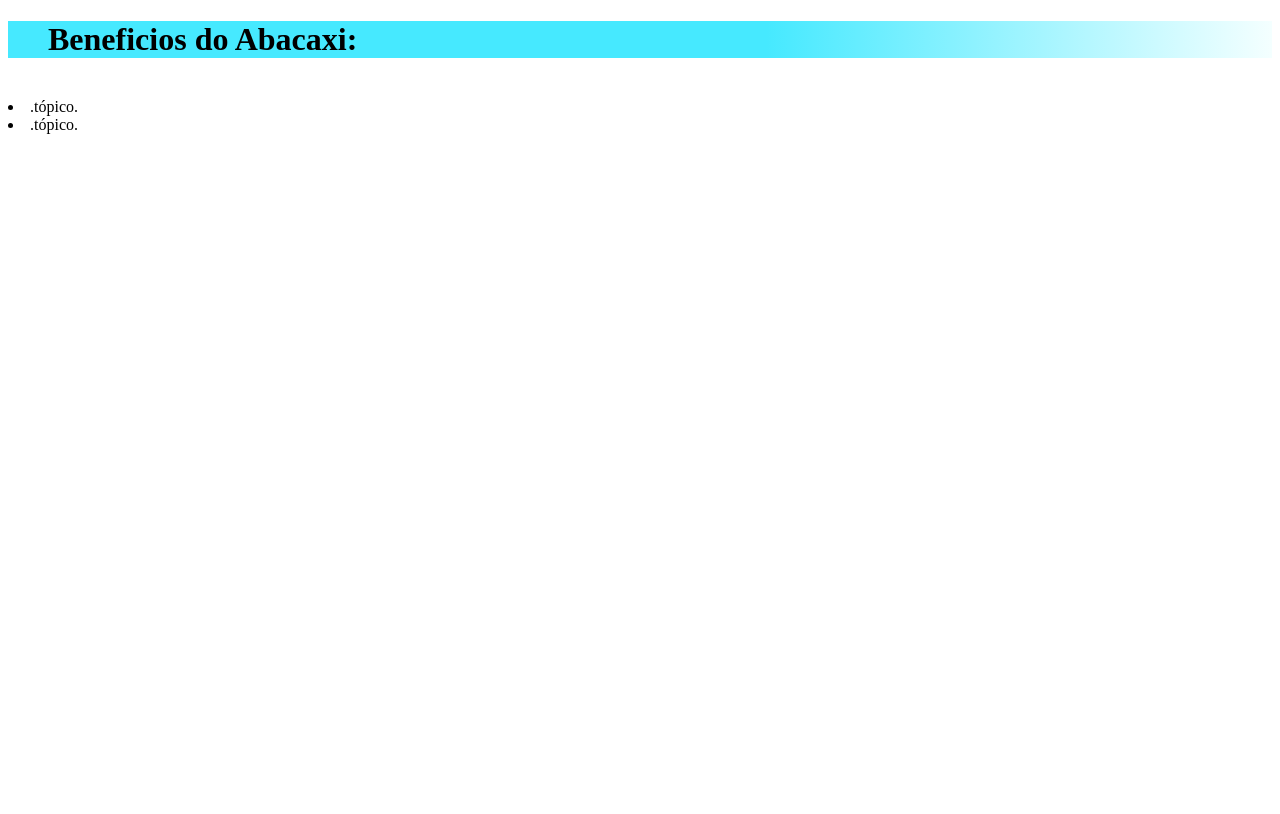
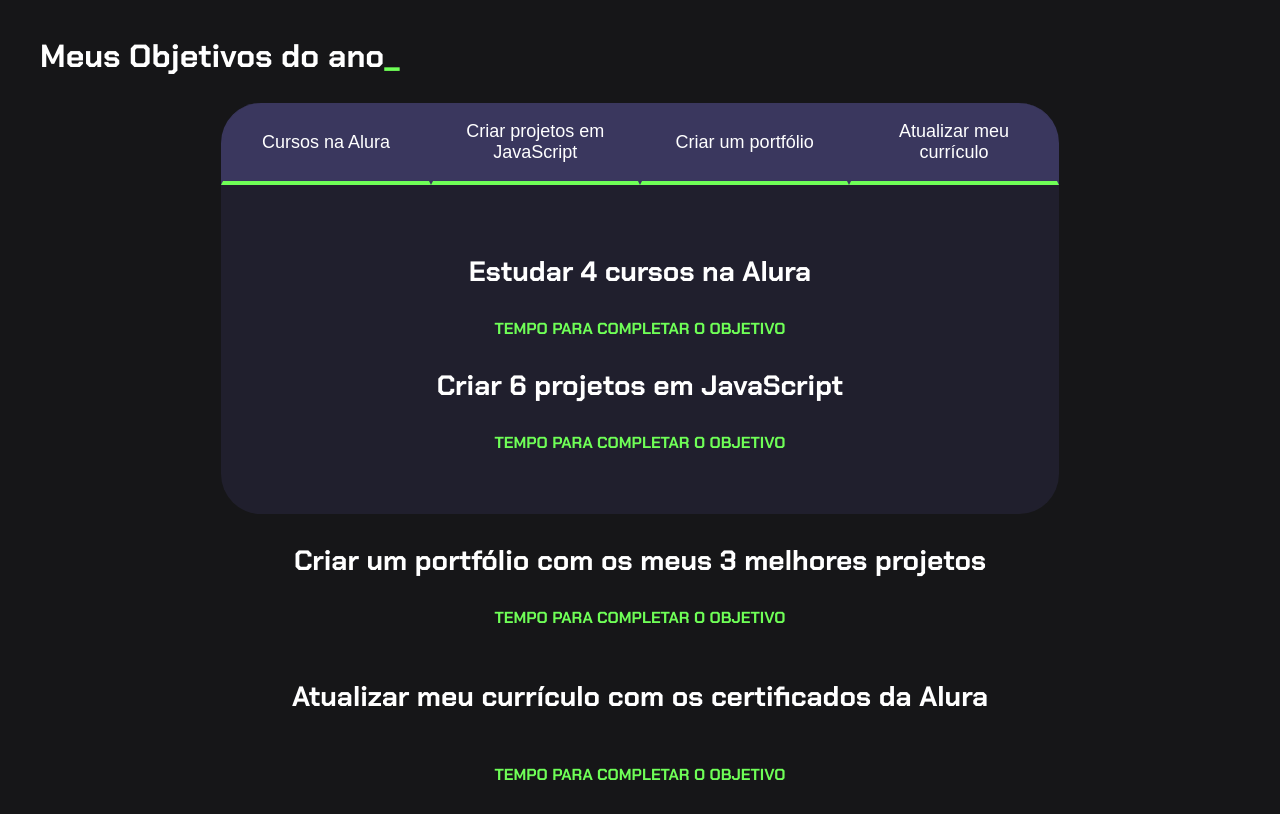
Before and after one commit to abacaxi001/site-turma-criativa, a plain HTML site: page index.html in a window 1280 px wide. Drawn offline with Linux system fonts and the light colour scheme.

Commit message:
Add files via upload

```diff
--- a/index.html
+++ b/index.html
@@ -1,20 +1,45 @@
 <!DOCTYPE html>
-<html lang="en">
+<html lang="pt-br">
 <head>
-    <meta charset="UTF-8">
-    <meta http-equiv="X-UA-Compatible" content="IE=edge">
-    <meta name="viewport" content="width=device-width, initial-scale=1.0">
-    <title>Document</title>
+  <meta charset="UTF-8">
+  <meta name="viewport" content="width=device-width, initial-scale=1.0">
+  <title>Meus objetivos do ano</title>
+    <link rel="stylesheet" href="style.css">
 </head>
 <body>
-   <header>
-<ul>
-    <h1> Beneficios do Abacaxi:</h1>
-    </ul>
-   </header>
-    <link rel="stylesheet" href="style.css">
-   <img src="adoravel-abacaxi-fresco-colocar-oculos-de-sol-de-forma-de-coracao-na-praia-de-areia-limpa-com-a-onda-do-mar-fruta-fresca-com-conceito-de-ferias-de-sol-de-areia-do-mar_1150-13737.avif" alt="">
-    <li>.tópico.</li>
-    <li>.tópico.</li>
-</body>
-</html>
+    <section class="conteudo-principal">
+      <h2 class="titulo-principal">Meus Objetivos do ano<span>_</span></h2>
+      <div class="conteudo">
+      <div class="botoes">
+        <button class="botao ativo">Cursos na Alura</button>
+        <button class="botao ativo">Criar projetos em JavaScript</button>
+        <button class="botao ativo">Criar um portfólio</button>
+        <button class="botao ativo">Atualizar meu currículo</button>
+      </div>
+      <div class="abas-textos">
+      <div class="aba-conteudo ativo">
+      <h3 class="aba-conteudo-titulo-principal">Estudar 4 cursos na Alura</h3>
+      <h4 class="aba-conteudo-titulo-secundario">Tempo para completar o objetivo</h4>
+      <div class="contador"></div>
+    </div>
+    <div class="aba-conteudo"></div>
+    <h3 class="aba-conteudo-titulo-principal">Criar 6 projetos em JavaScript</h3>
+    <h4 class="aba-conteudo-titulo-secundario">Tempo para completar o objetivo</h4>
+    <div class="contador"></div>
+  </div>
+  <div class="aba-conteudo"></div>
+      <h3 class="aba-conteudo-titulo-principal">Criar um portfólio com os meus 3 melhores projetos</h3>
+      <h4 class="aba-conteudo-titulo-secundario">Tempo para completar o objetivo</h4>
+      <div class="contador"></div>
+      </div>
+      <div class="aba-conteudo"></div>
+      <h3 class="aba-conteudo-titulo-principal">Atualizar meu currículo com os certificados da Alura</h3>
+      <h4 class="aba-conteudo-titulo-secundario">Tempo para completar o objetivo</h4>
+      <div class="contador"></div>
+      </div>
+      </div>
+    </div>
+    </section>
+    <script> src="main.js"</script>
+  </body>
+  </html>
--- a/style.css
+++ b/style.css
@@ -1,3 +1,105 @@
-header {
-  background: linear-gradient(90deg, rgb(70, 233, 255) 60%, rgb(244, 255, 255));
+@import url('https://fonts.googleapis.com/css?family=Chakra+Petch:wght@400;700&display=swap');
+
+:root {
+  --cor-de-fundo: #161618;
+  --verde: #6FFF57;
+  --branco: #FFFFFF;
+  --botao-ativo: #3A375E;
+  --botao-inativo: rgba(58, 55, 94, 0.5);
+  --texto-fundo: rgba(58, 55, 94, 0.3);
 }
+
+body {
+  background-color: var(--cor-de-fundo);
+  color: var(--branco);
+  font-family: 'Chakra Petch', sans-serif;
+}
+
+
+.conteudo-principal {
+    display: flex;
+    flex-direction: column;
+    justify-content: center;
+    align-items: center;
+    max-width: 1200px;
+    width: 100%;
+    margin: 0 auto;
+}
+
+.titulo-principal {
+    text-align: left;
+    width: 100%;
+    font-size: 32px;
+}
+
+.titulo-principal span {
+    color: var(--verde);
+}
+
+.botao{
+    font-family: "Crakra Petch", sans-serif;
+    background-color: var(--botao-inativo);
+    color: var(--branco);
+    display: flex;
+    justify-content: center;
+    padding: 1em;
+    font-size: 18px;
+    align-items: center;
+    width: 100%;
+    border-bottom: 4px solid var(--botao-ativo);
+    border-left: 2px solid var(--botao-ativo);
+    border-right: 2px solid var(--botao-ativo);
+    border-top: none;
+}
+
+
+.botao :first-child {
+    border-radius: 40px 40px 0 0;
+}
+
+.botoes {
+    display: block;
+}
+
+.botao.ativo{
+    background-color: var(--botao-ativo);
+    border-bottom: 4px solid var(--verde);
+    }
+
+    .abas-textos{
+        background-color: var(--texto-fundo);
+        padding: 40px;
+        border-radius: 0 0 40px 40px;
+    }
+
+.aba-conteudo.ativo{
+    display: block;
+}
+
+.aba-conteudo{
+    display: none;
+}
+
+
+
+.aba-conteudo-titulo-principal{
+    font-size: 28px;
+    text-align: center;
+}
+
+.aba-conteudo-titulo-secundario{
+  text-align: center;
+    color: var(--verde);
+    text-transform: uppercase;
+}
+@media screen and (min-width: 768px) {
+    .botoes {
+        display: flex;
+    }
+    .botao:first-child {
+        border-radius: 40px 0 0 0;
+    }
+    .botao:last-child {
+        border-radius: 0 40px 0 0;
+    }
+}
```
Also changed, not shown: main.js (added, +40 -0 lines), 2 other files.
